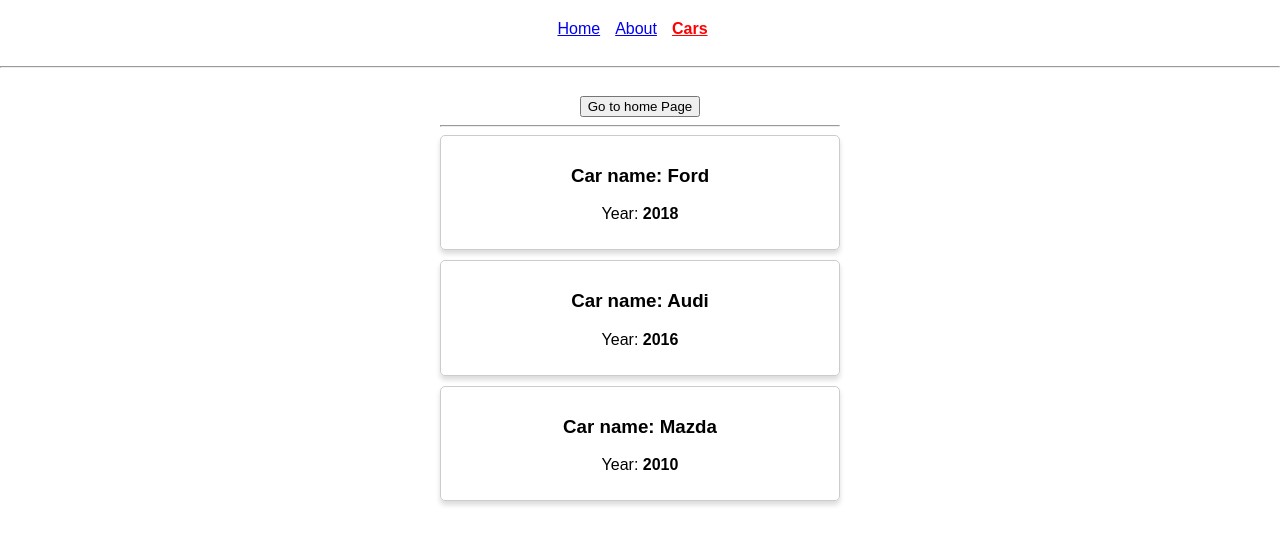
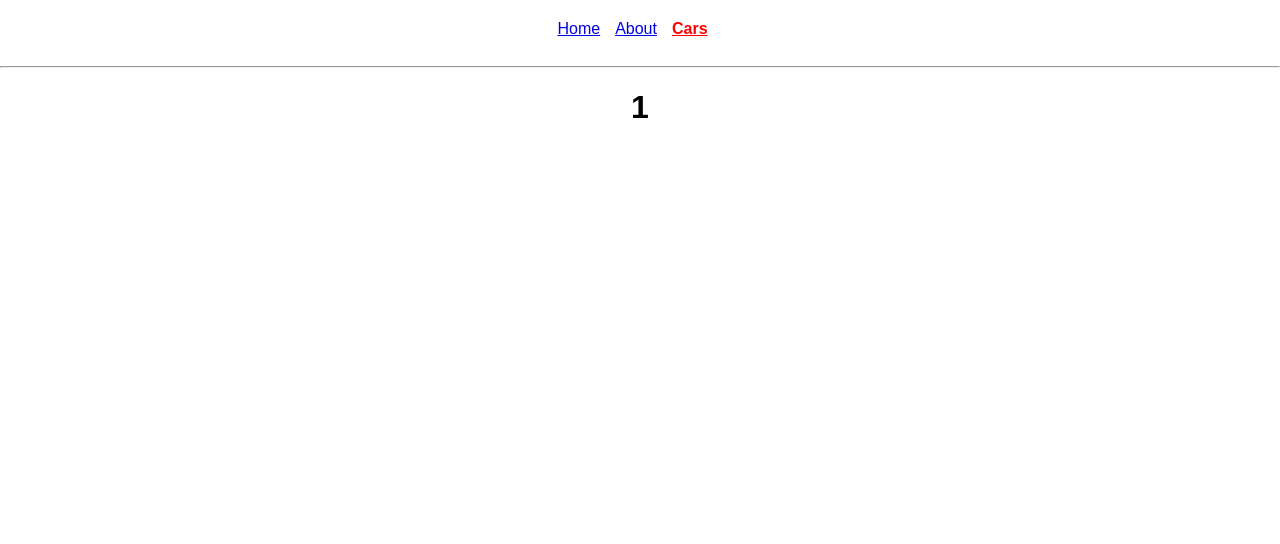
Before and after one commit to CodeCostylProduction/react-routing, a React app: page /Cars/1 in a window 1280 px wide. Shown: the top 544 px of the page. Built offline with nearby package versions, Linux system fonts and the light colour scheme.

Commit message:
up to 67 exercise

```diff
--- a/src/App.js
+++ b/src/App.js
@@ -2,7 +2,8 @@
 import './App.scss'
 import About from './About/About'
 import Cars from './Cars/Cars'
-import {Route,NavLink} from "react-router-dom";
+import {Route,NavLink, Switch} from "react-router-dom";
+import CarDetail from "./CarDetail/CarDetail";
 
 class App extends Component {
   render() {
@@ -38,10 +39,12 @@
         </nav>
 
         <hr/>
+        <Switch>
         <Route path="/" exact render={() => <h1>Home page</h1>}/>
         <Route path="/about" exact component={About}/>
+        <Route path="/Cars/:name" component={CarDetail} />
         <Route path="/Cars" component={Cars}/>
-
+        </Switch>
         {/*<About />*/}
         {/*<Cars />*/}
       </div>
--- /dev/null
+++ b/src/CarDetail/CarDetail.js
@@ -0,0 +1,11 @@
+import React from 'react'
+
+export default class CarDetail extends React.Component {
+    render() {
+        return (
+            <div style={{textAlign: 'center'}}>
+                <h1>{this.props.match.params.name}</h1>
+            </div>
+        )
+    }
+}
```
